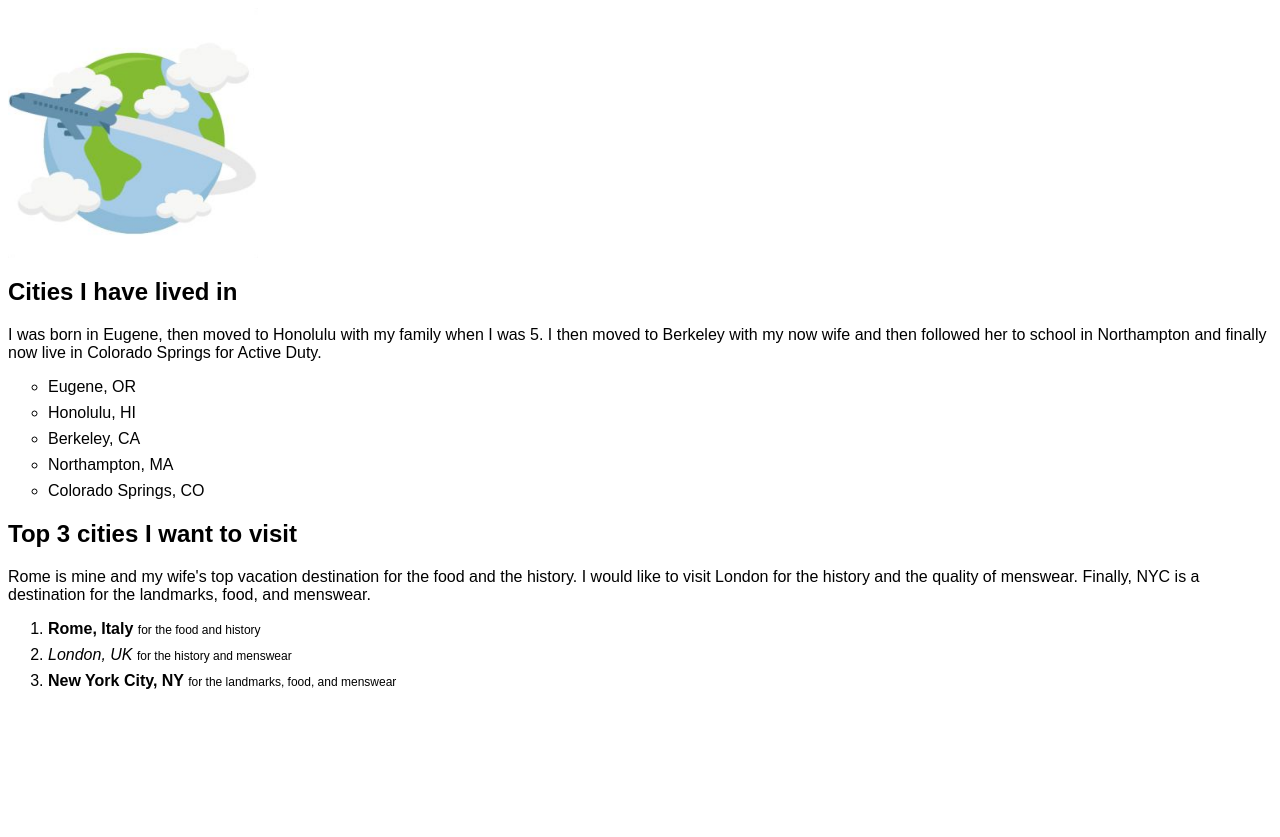
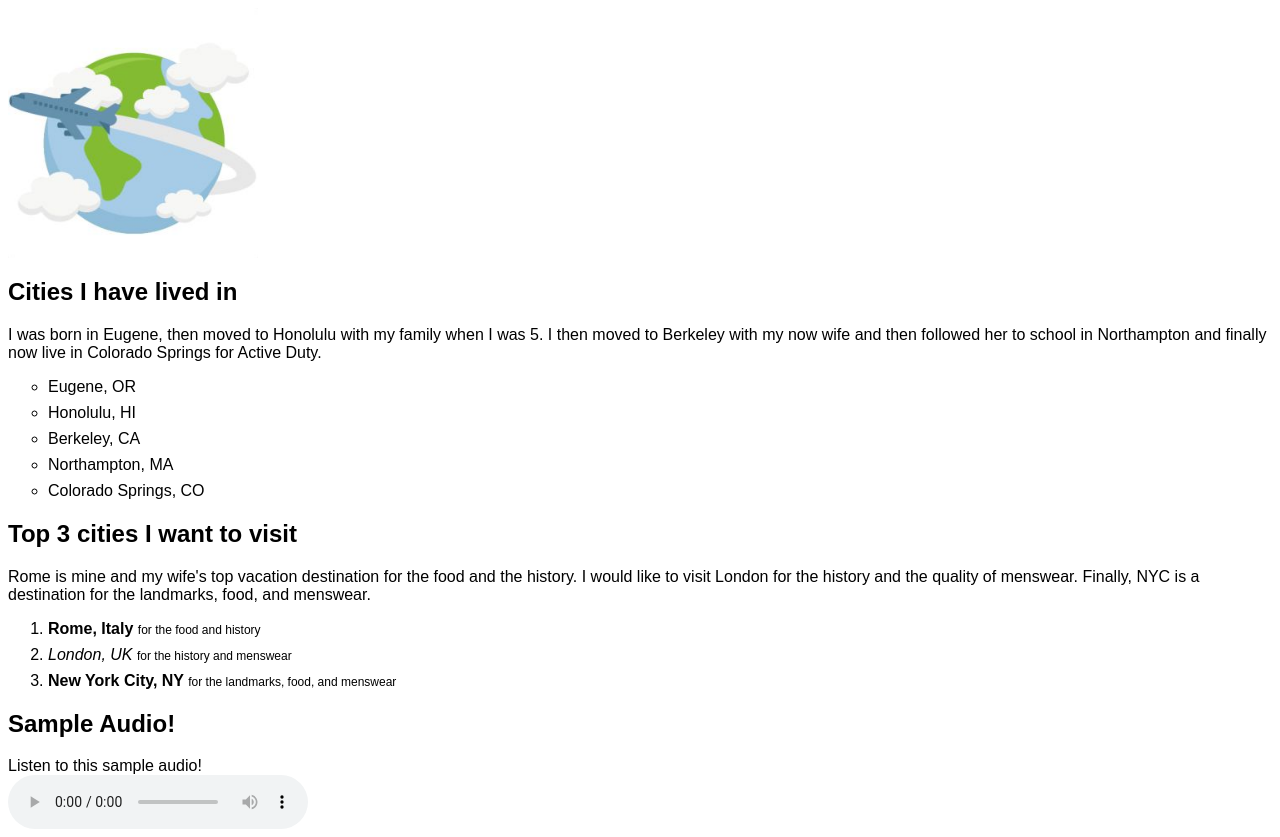
Before and after one commit to darius-despain/html-exercise, a plain HTML site: page index.html in a window 1280 px wide. Before the commit the page ends 800 px from the top, so only its background shows below. Drawn offline with Linux system fonts and the light colour scheme.

Commit message:
added sample audio to the bottom of the page

```diff
--- a/index.html
+++ b/index.html
@@ -28,5 +28,13 @@
         <li><em>London, UK </em><span class="summary">for the history and menswear</span></li>
         <li><strong>New York City, NY </strong><span class="summary">for the landmarks, food, and menswear</span></li>
       </ol>
+      <h2>Sample Audio!</h2>
+      <figure>
+        <figcaption>Listen to this sample audio!</figcaption>
+        <audio controls src="./audio.ogg">
+          Your browser does not support the <code>audio</code> element.
+        </audio>
+      </figure>
+
     </body>
 </html>
--- a/style.css
+++ b/style.css
@@ -23,3 +23,7 @@ span.summary {
   width: 250px;
   height: 250px;
 }
+
+figure {
+  margin: 0;
+}
```
Also changed, not shown: 4 other files.
